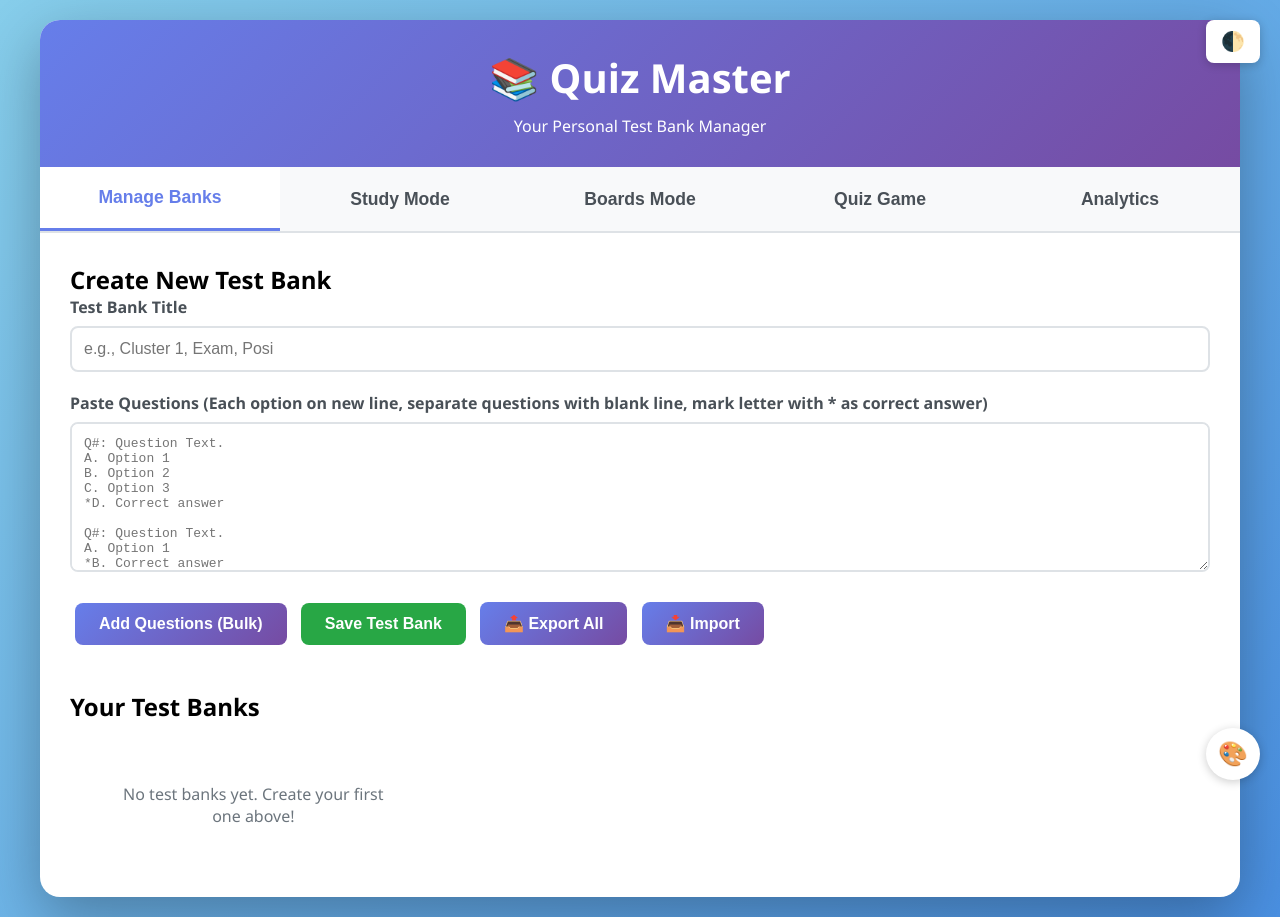
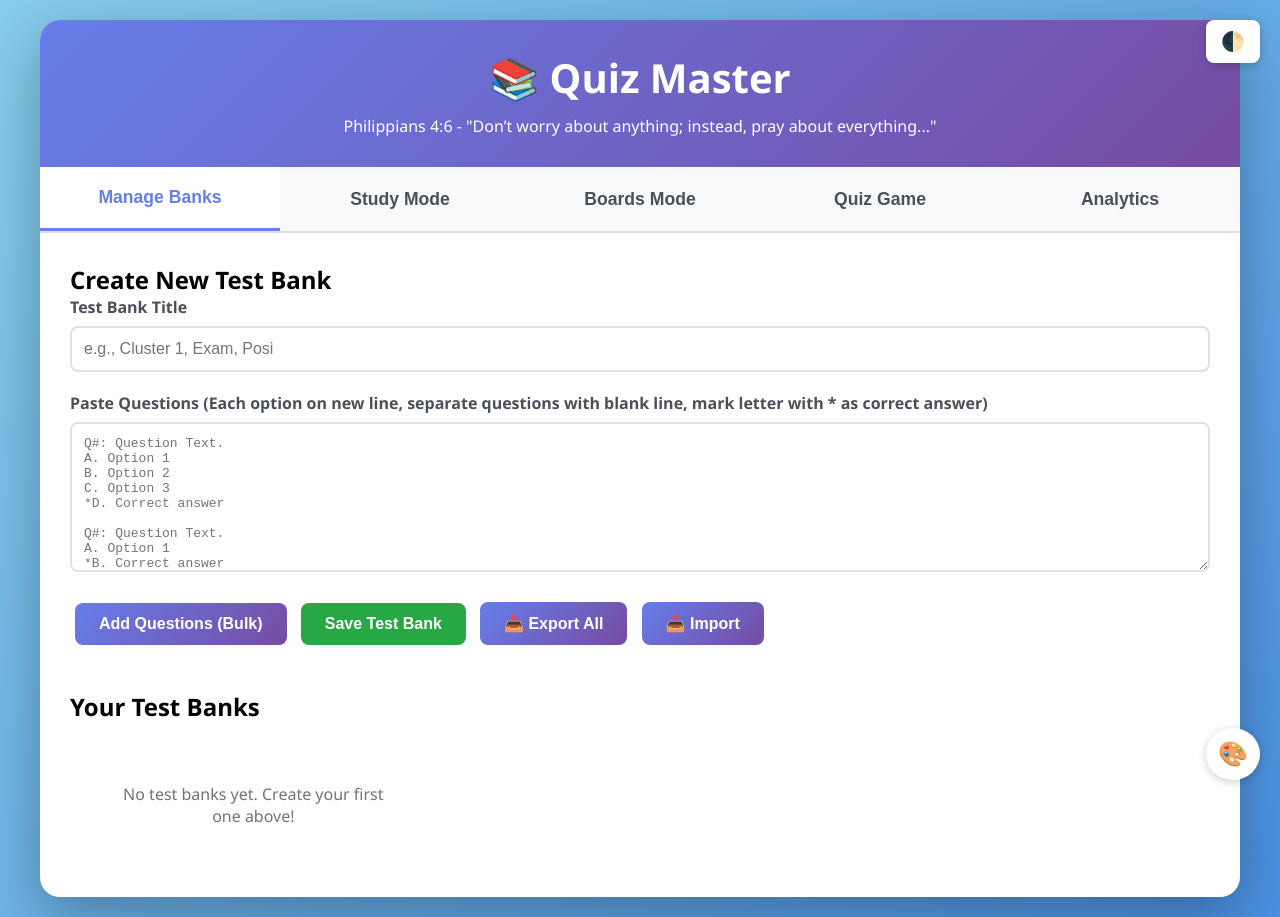
Before and after one commit to enzdacs/Test-Bank-Creator, a plain HTML site: page index.html in a window 1280 px wide. Drawn offline with Linux system fonts and the light colour scheme.

Commit message:
Update index.html

```diff
--- a/index.html
+++ b/index.html
@@ -1285,7 +1285,7 @@
     <div class="container">
     <div class="header">
         <h1>📚 Quiz Master</h1>
-        <p>Your Personal Test Bank Manager</p>
+        <p>Philippians 4:6 - "Don’t worry about anything; instead, pray about everything..."</p>
     </div>
 
     <div class="nav-tabs">
```
